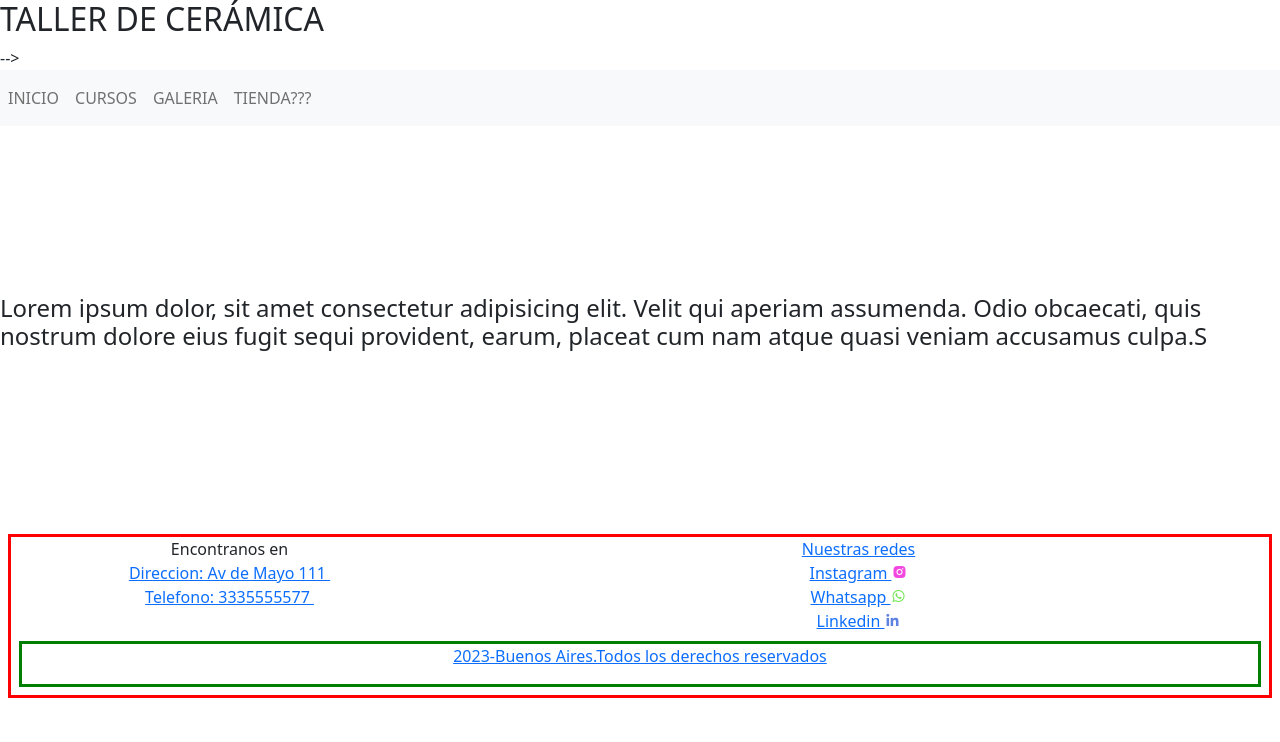
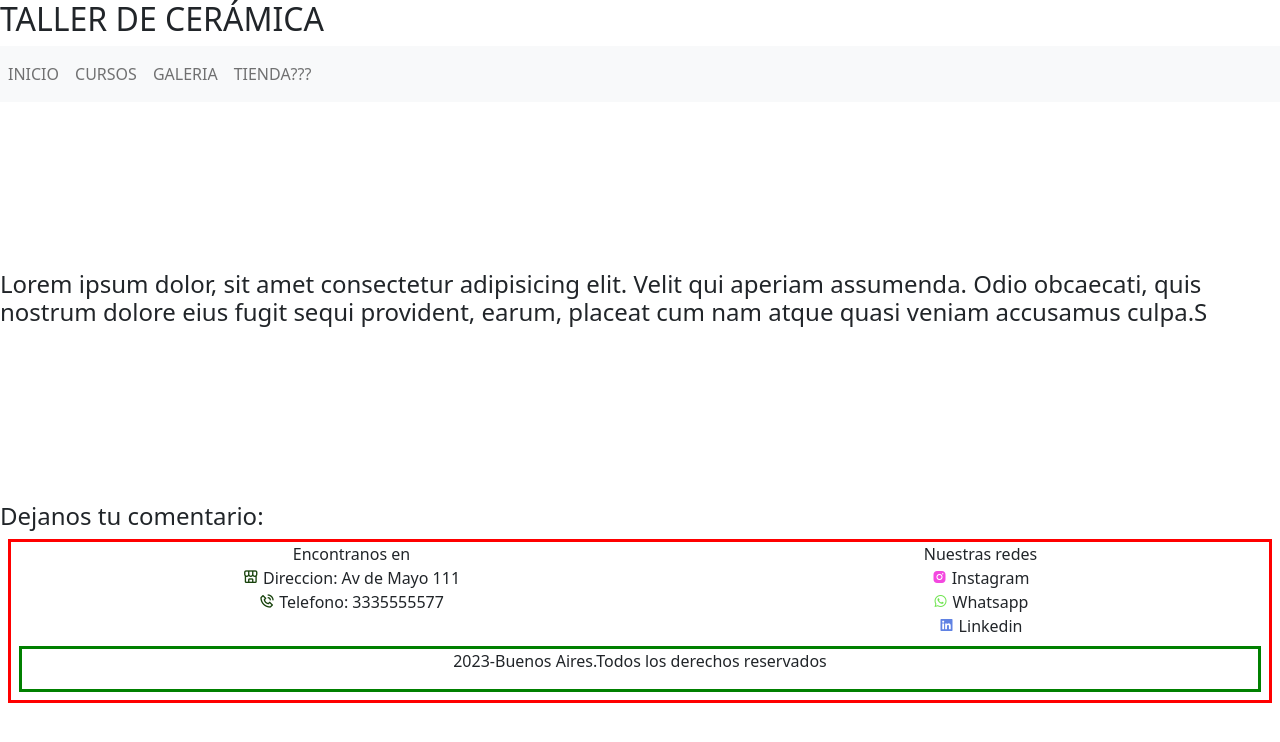
Before and after one commit to SSDD2022/TP3, a Django app: page / in a window 1280 px wide. Shown: the top 742 px of the page. Run offline with Django 4.2, Linux system fonts and the light colour scheme; some libraries are stand-ins or nearby versions.

Commit message:
cambios footer Vale

```diff
--- a/taller/templates/taller/base.html
+++ b/taller/templates/taller/base.html
@@ -35,17 +35,17 @@
                         <nav>
                             <div class="titulo">Encontranos en</div>
                             <div class="linea"></div>
-                            <div class="boton"><a href="">Direccion: Av de Mayo 111  <i class='bx bxl-home-alt' style='color:#f348df'></i></div>
-                            <div class="boton"><a href="">Telefono: 3335555577  <i class='bx bxl-telephone' style='color:#70e451'></i></div>
+                            <div class="boton"><a href=""> <i class='bx bx-store-alt' style='color:#17420b'></i></a>  Direccion: Av de Mayo 111</div>
+                            <div class="boton"><a href=""> <i class='bx bx-phone-call' style='color:#17420b'></i></a>  Telefono: 3335555577</div>
                         </nav>
                     </div>
                     <div class="redes-foot">
                         <nav>
                             <div class="titulo">Nuestras redes</div>
                             <div class="linea"></div>
-                            <div class="boton"><a href="">Instagram  <i class='bx bxl-instagram-alt' style='color:#f348df'></i></div>
-                            <div class="boton"><a href="">Whatsapp  <i class='bx bxl-whatsapp' style='color:#70e451'></i></div>
-                            <div class="boton"><a href="">Linkedin  <i class='bx bxl-linkedin' style='color:rgba(93,128,226,0.98)'></i></div>
+                            <div class="boton"><a href=""> <i class='bx bxl-instagram-alt' style='color:#f348df'></i></a>  Instagram</div>
+                            <div class="boton"><a href=""> <i class='bx bxl-whatsapp' style='color:#70e451'></i></a>  Whatsapp</div>
+                            <div class="boton"><a href=""> <i class='bx bxl-linkedin-square' style='color:rgba(93,128,226,0.98)'></i></a>  Linkedin</div>
                         </nav>
                     </div>
                 </div>
--- a/taller/templates/taller/index.html
+++ b/taller/templates/taller/index.html
@@ -1,5 +1,9 @@
 {% extends 'taller/base.html' %}
 {% load static %}
+
+{% block extra_css %}
+    <link rel="stylesheet" href="{% static 'taller/css/index.css' %}">
+{% endblock %}
 
 {% block title %}Taller{% endblock %}
 <body>
@@ -8,7 +12,7 @@
     {% block header %}
 
         <div class="header">
-                <h2>TALLER DE CERÁMICA</h2>
+            <h2>TALLER DE CERÁMICA</h2>
         </div>
 
     {% endblock %}
@@ -17,9 +21,9 @@
         <section class="contenido-main">
             <h4>Lorem ipsum dolor, sit amet consectetur adipisicing elit. Velit qui aperiam assumenda. Odio obcaecati, quis nostrum dolore eius fugit sequi provident, earum, placeat cum nam atque quasi veniam accusamus culpa.S</h4>
         </section>
+        <div>
+            <h4>Dejanos tu comentario: </h4>
+        </div>
 
     {% endblock %}
 </body>
-</html>{% block extra_css %}
-    <link rel="stylesheet" href="{% static 'taller/css/index.css' %}">
-{% endblock %}
--- a/taller/templates/taller/nav-bar.html
+++ b/taller/templates/taller/nav-bar.html
@@ -1,5 +1,5 @@
 
-</nav> -->
+</nav>
 <nav class="navbar navbar-expand-sm navbar-light bg-light">
   <button class="navbar-toggler" type="button" data-bs-toggle="collapse" data-bs-target="#opciones">
     <span class="navbar-toggler-icon"></span>
```
